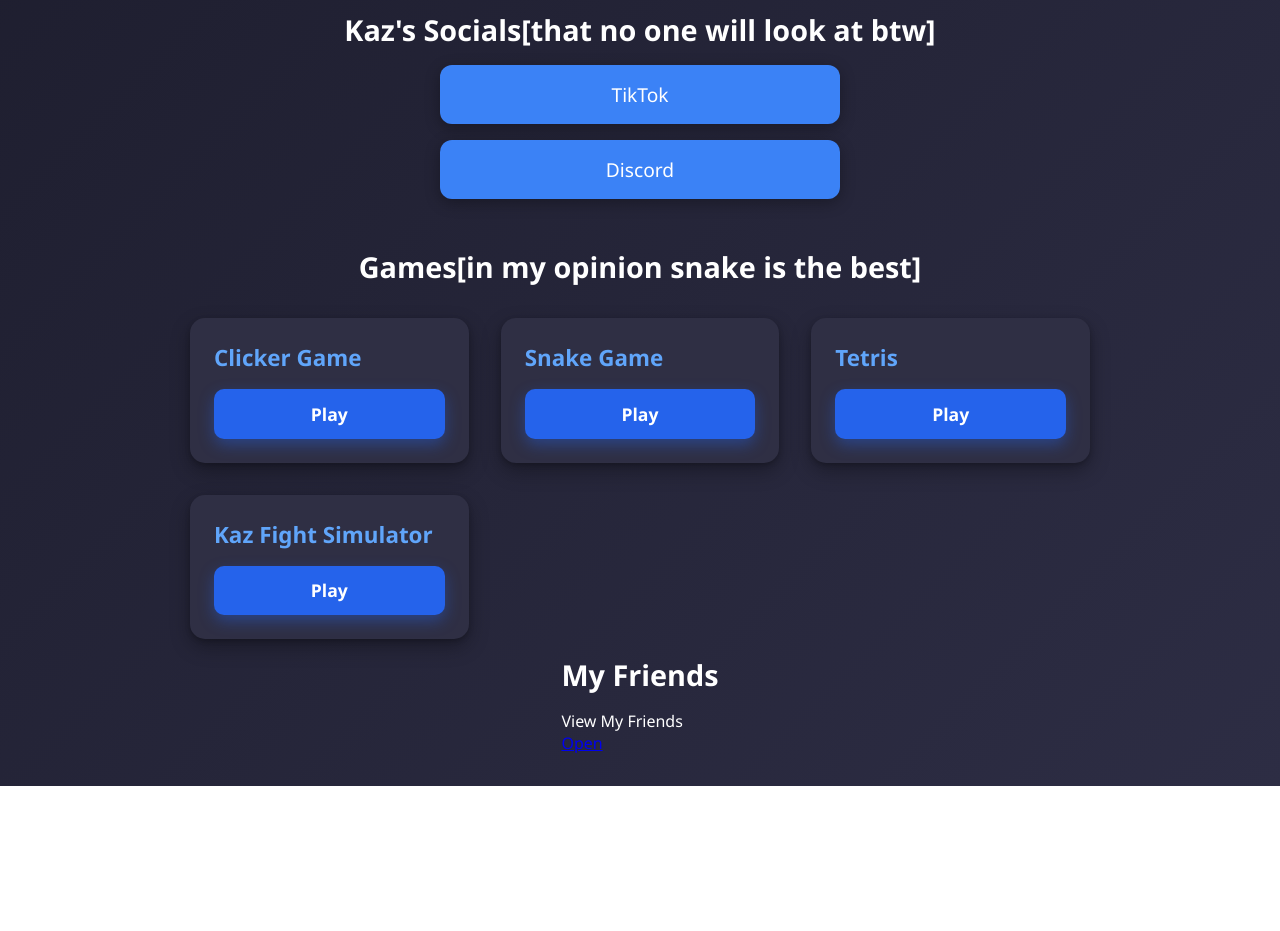
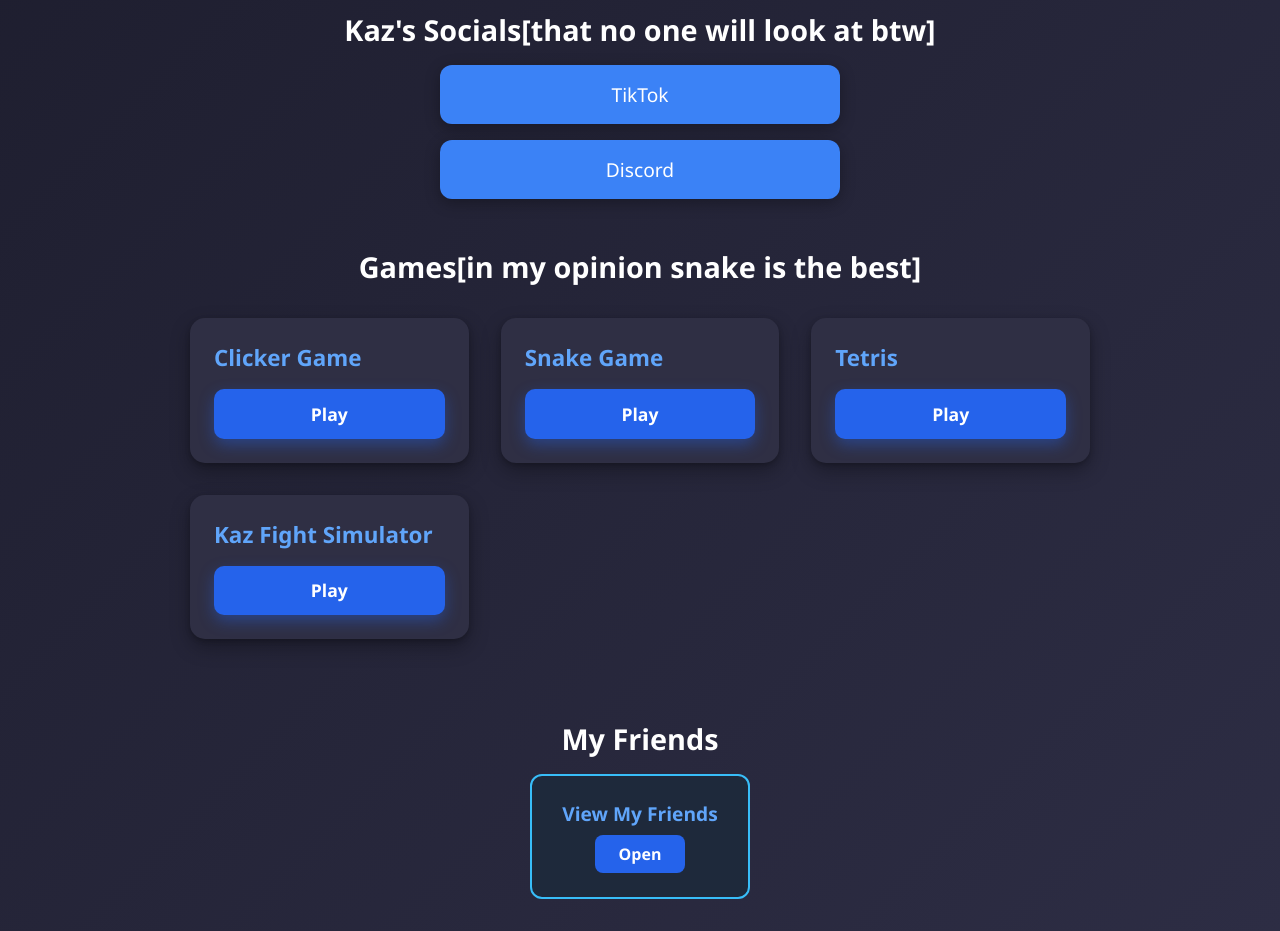
Before and after one commit to KazIDK/kaz-website, a plain HTML site: page index.html in a window 1280 px wide. Shown: the part 109-1040 px from the top of the page. Before the commit the page ends 895 px from the top, so only its background shows below. Drawn offline with Linux system fonts and the light colour scheme.

Commit message:
Update index.html

```diff
--- a/index.html
+++ b/index.html
@@ -4,6 +4,57 @@
   <meta charset="UTF-8" />
   <meta name="viewport" content="width=device-width, initial-scale=1.0" />
   <title>Kaz's Website</title>
+  <style>
+  /* Friends Section */
+  .friends-section {
+    text-align: center;
+    margin-top: 4rem;
+  }
+
+  .friends-grid {
+    display: flex;
+    justify-content: center;
+    flex-wrap: wrap;
+    gap: 1rem;
+  }
+
+  .friend-card {
+    background: #1e293b;
+    border: 2px solid #38bdf8;
+    border-radius: 12px;
+    padding: 1.5rem;
+    width: 220px;
+    transition: transform 0.2s ease, background 0.2s ease;
+  }
+
+  .friend-card:hover {
+    background: #334155;
+    transform: translateY(-5px);
+  }
+
+  .friend-title {
+    font-size: 1.2rem;
+    color: #60a5fa;
+    font-weight: bold;
+    margin-bottom: 0.5rem;
+  }
+
+  .view-btn {
+    background: #2563eb;
+    border: none;
+    padding: 0.5rem 1.5rem;
+    border-radius: 8px;
+    color: white;
+    font-weight: bold;
+    cursor: pointer;
+    text-decoration: none;
+    display: inline-block;
+  }
+
+  .view-btn:hover {
+    background: #1e40af;
+  }
+</style>
   <style>
     * {
       margin: 0;
```
